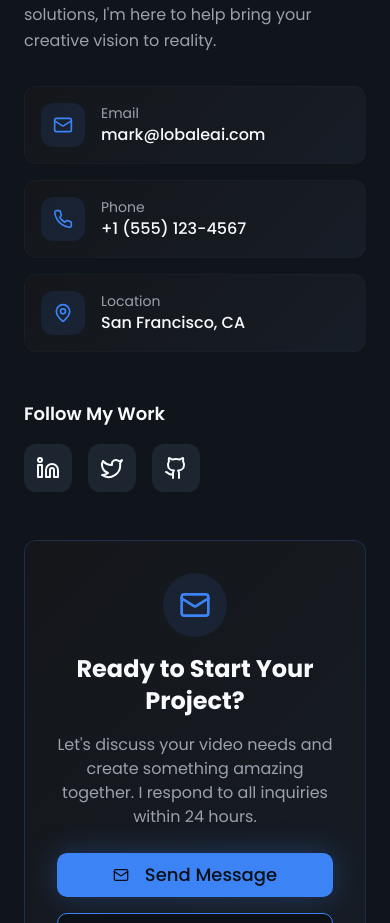
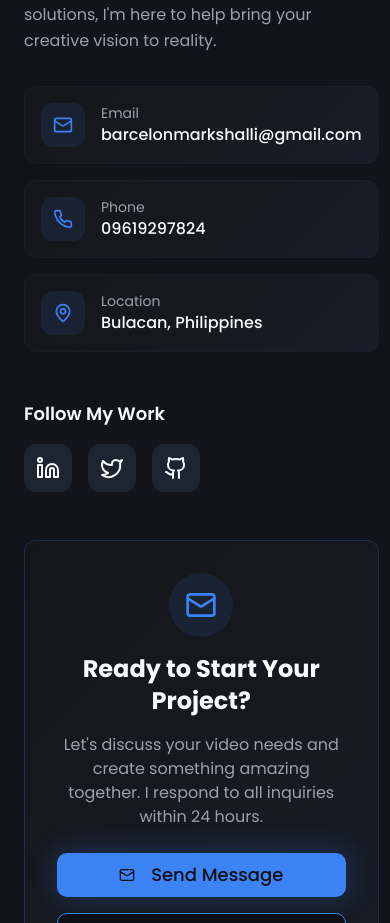
Before and after one commit to shalli20/ai-crafted-motion, a React (Vite) app: page / in a window 390 px wide. Shown: the part 7020-7943 px from the top of the page. Built offline with nearby package versions, Linux system fonts and the light colour scheme.

Commit message:
Update Contact Information
Updated email, phone number, and location in the contact section.

```diff
--- a/src/components/Contact.tsx
+++ b/src/components/Contact.tsx
@@ -7,19 +7,19 @@ const Contact = () => {
     {
       icon: Mail,
       label: "Email",
-      value: "mark@lobaleai.com",
-      href: "mailto:mark@lobaleai.com"
+      value: "barcelonmarkshalli@gmail.com",
+      href: "mailto:barcelonmarkshalli@gmail.com"
     },
     {
       icon: Phone,
       label: "Phone",
-      value: "+1 (555) 123-4567",
-      href: "tel:+15551234567"
+      value: "09619297824",
+      href: "tel:+639619297824"
     },
     {
       icon: MapPin,
       label: "Location",
-      value: "San Francisco, CA",
+      value: "Bulacan, Philippines",
       href: "#"
     }
   ];
```
